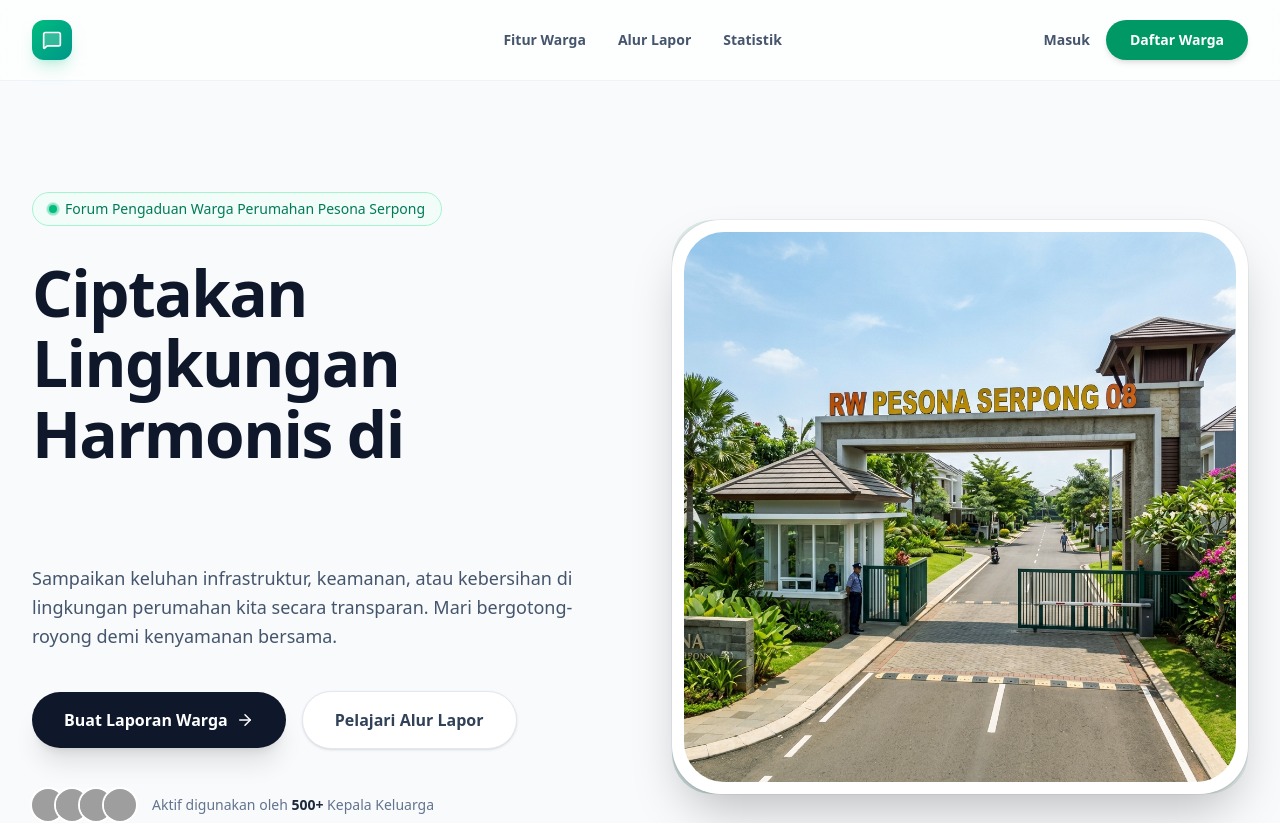
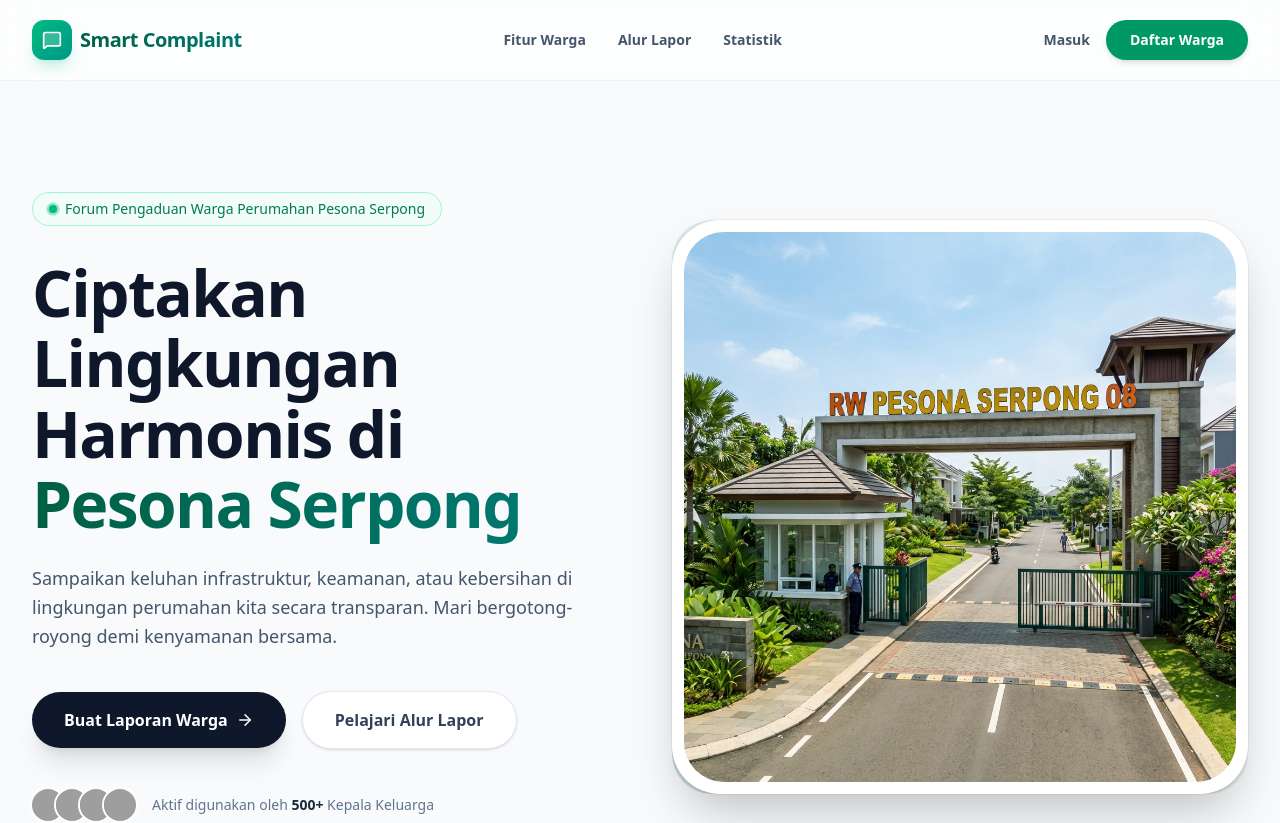
Before and after one commit to WahyutegarNugroho/smart-complaint, a Next.js app: page / in a window 1280 px wide. Shown: the top 823 px of the page. Built offline with nearby package versions, Linux system fonts and the light colour scheme; grey boxes are pictures that could not be loaded.

Commit message:
Fix: Landing page text visibility and gradient syntax

```diff
--- a/src/app/page.tsx
+++ b/src/app/page.tsx
@@ -25,7 +25,7 @@ export default function LandingPage() {
               <div className="flex h-10 w-10 items-center justify-center rounded-xl bg-gradient-to-br from-emerald-500 to-teal-600 text-white shadow-lg shadow-emerald-500/20">
                 <MessageSquare size={20} className="fill-white/20" />
               </div>
-              <span className="text-xl font-bold bg-gradient-r from-emerald-700 to-teal-600 bg-clip-text text-transparent tracking-tight">
+              <span className="text-xl font-bold bg-gradient-to-r from-emerald-800 to-teal-700 bg-clip-text text-transparent tracking-tight">
                 Smart Complaint
               </span>
             </div>
@@ -75,7 +75,7 @@ export default function LandingPage() {
               </div>
 
               <h1 className="text-4xl sm:text-5xl lg:text-[4rem] font-extrabold tracking-tight text-slate-900 leading-[1.1] mb-6">
-                Ciptakan Lingkungan Harmonis di <span className="bg-gradient-r from-emerald-600 to-teal-500 bg-clip-text text-transparent">Pesona Serpong</span>
+                Ciptakan Lingkungan Harmonis di <span className="bg-gradient-to-r from-emerald-800 to-teal-700 bg-clip-text text-transparent">Pesona Serpong</span>
               </h1>
 
               <p className="text-lg text-slate-600 max-w-xl mx-auto lg:mx-0 leading-relaxed mb-10">
```
